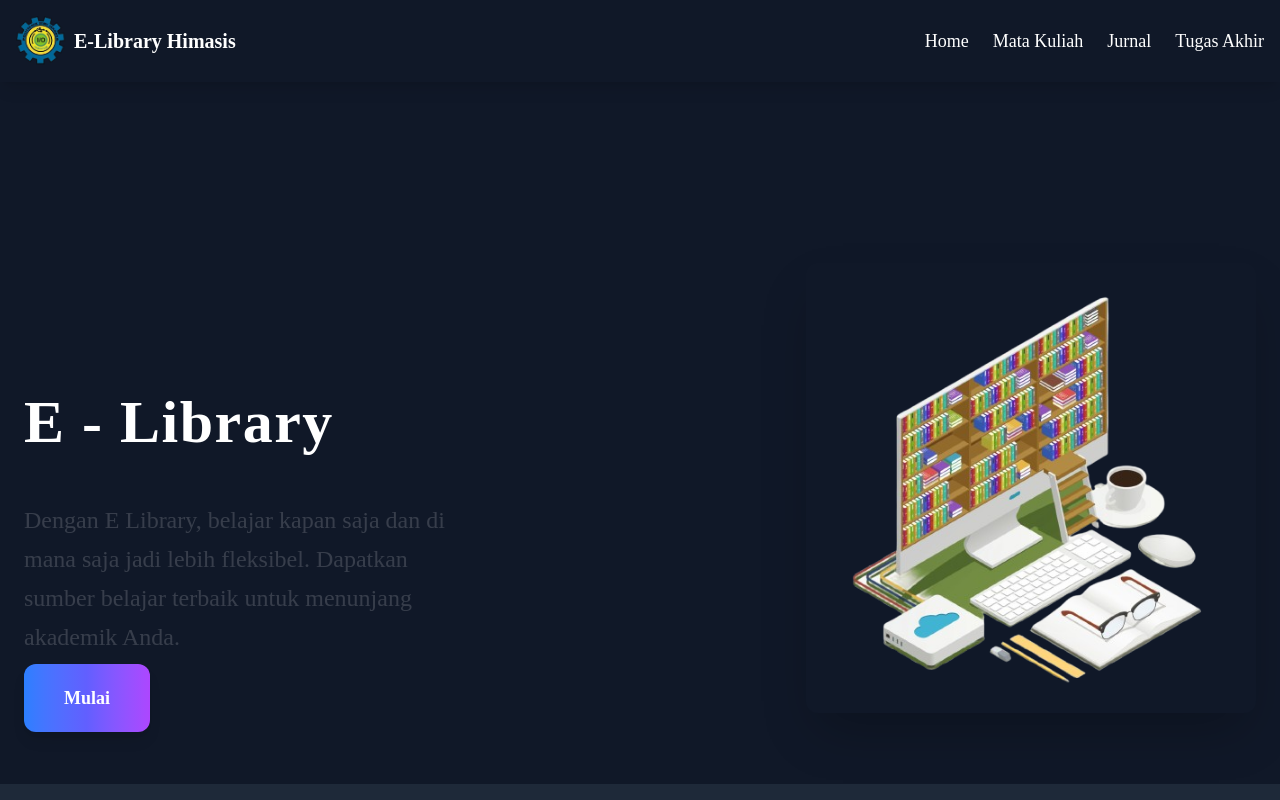
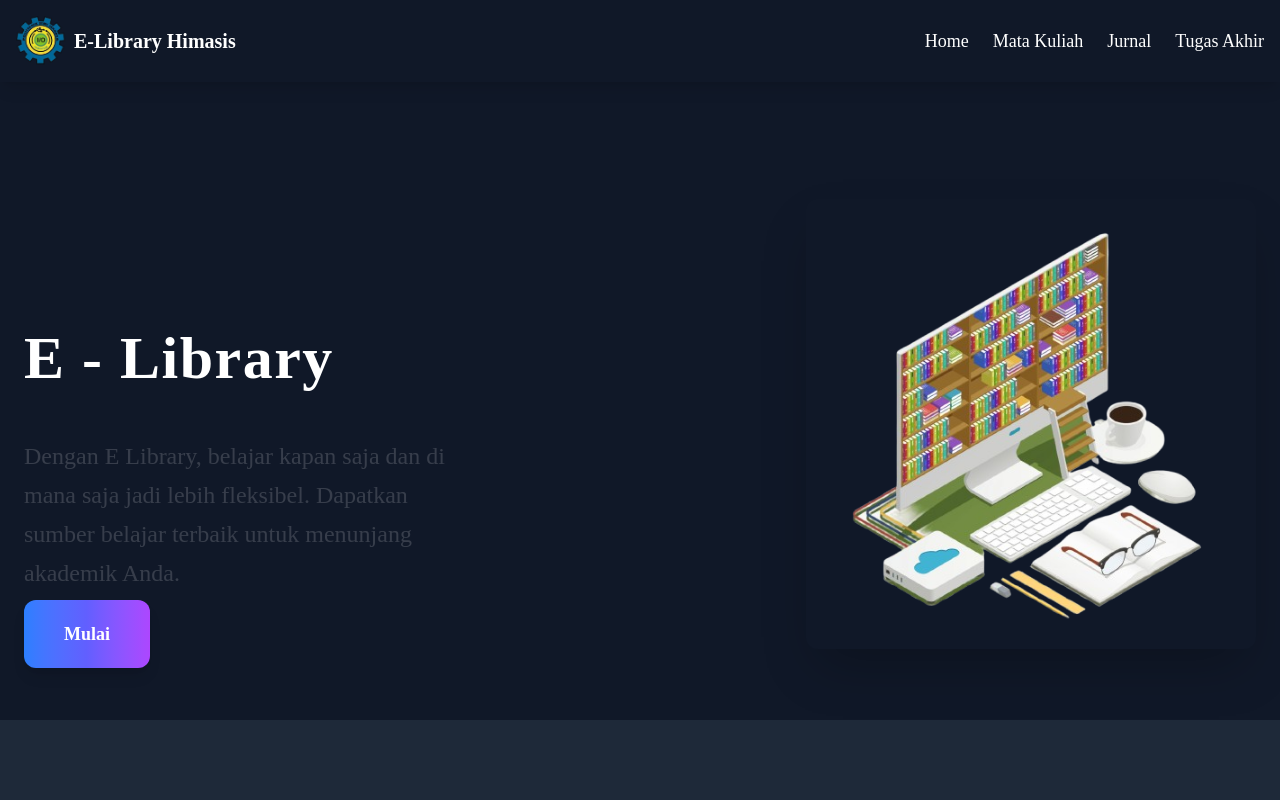
Before and after one commit to himasisakademik/elib-himasis, a Next.js app: page / in a window 1280 px wide. Shown: the top 800 px of the page. Built offline with nearby package versions, Linux system fonts and the light colour scheme; no server answers.

Commit message:
fead: added layout header

```diff
--- a/app/page.tsx
+++ b/app/page.tsx
@@ -33,9 +33,11 @@ const Page = () => {
       {/* Header tetap di atas */}
       <Header />
 
-      <section className="bg-gray-800 py-16 w-full h-full min-h-screen" data-aos="fade-up" data-aos-duration="1000">
-          <HomePage />
-        </section>
+      {/* Wrapper untuk mengatasi AOS overlap */}
+      <div className="bg-gray-900 text-white">
+
+        {/* HomePage Section */}
+        <HomePage />
 
         {/* About Us Section */}
         <section className="bg-gray-800 py-16" data-aos="fade-up" data-aos-duration="1000">
@@ -51,6 +53,7 @@ const Page = () => {
         <section className="bg-gray-800" data-aos="fade-up" data-aos-duration="1000">
           <ContactForm />
         </section>
+      </div>
 
       {/* Footer Section */}
       <Footer />
```
